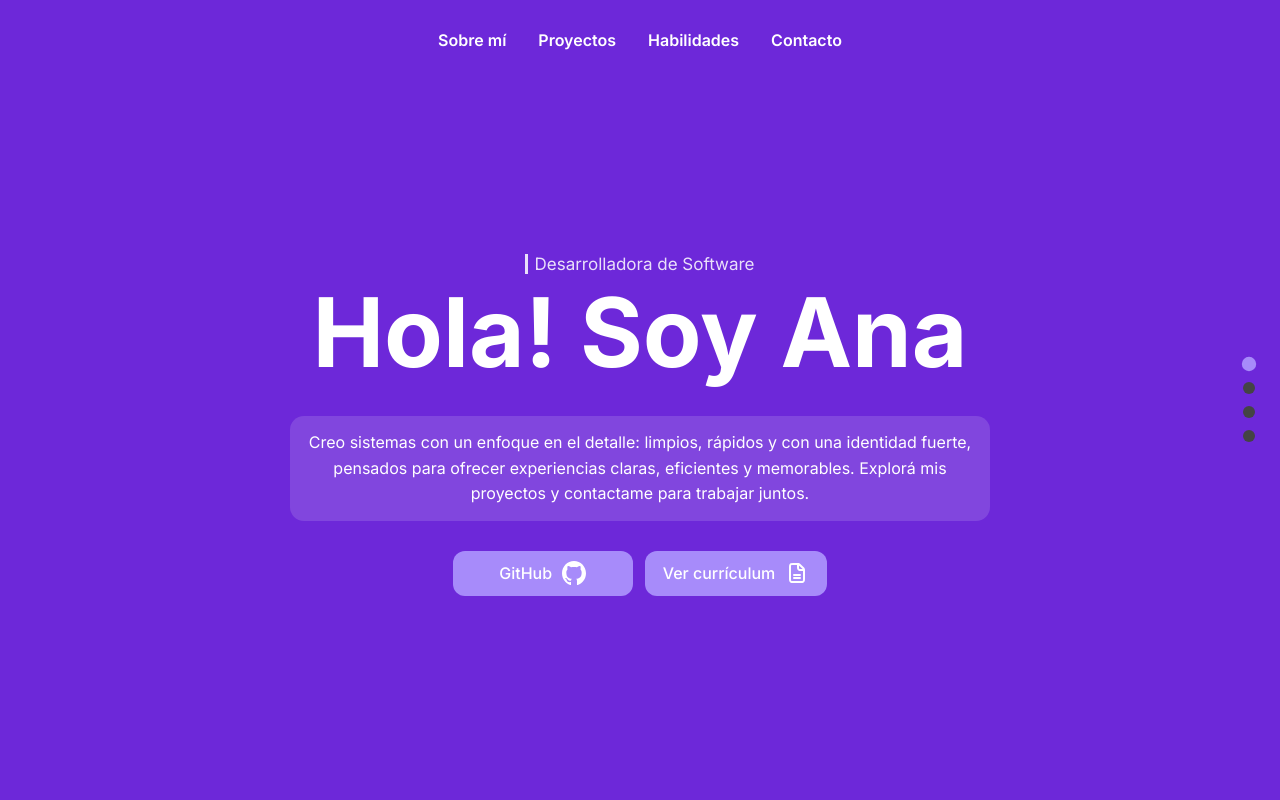
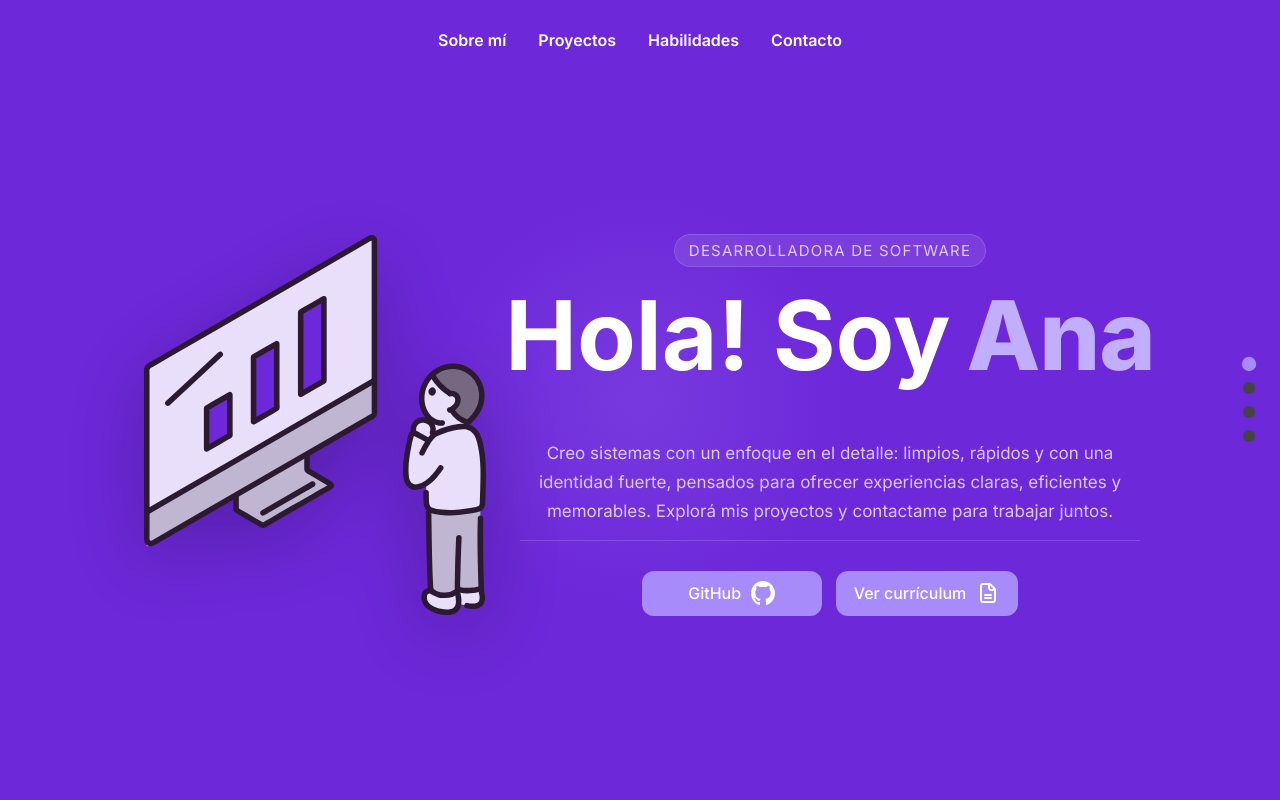
Before and after one commit to anadruetta29/dev-portfolio, a React (Vite) app in the folder frontend/: page / in a window 1280 px wide. Shown: the top 800 px of the page. Built offline with nearby package versions, Linux system fonts and the light colour scheme.

Commit message:
add: css fixing

```diff
--- a/frontend/src/ui/components/sections/about-me/aboute-me.tsx
+++ b/frontend/src/ui/components/sections/about-me/aboute-me.tsx
@@ -4,6 +4,7 @@ import cv from "../../../../../public/cv/CV - Ana Druetta.pdf"
 import githubIcon from "../../../assets/icons/github.svg";
 import docIcon from "../../../assets/icons/document.svg";
 import MainIconButton from "../../atoms/main-icon-button/main-icon-button";
+import heroImg from "../../../assets/icons/computer-and-people.svg";
 import style from "./style.module.css";
 
 type Props = {
@@ -13,16 +14,21 @@ type Props = {
 export default function AbouteMeSection({ id }: Props) {
     return (
         <section id={id} className={style.container}>
-
-            <div className={style.leftSide}>
-
+            <FadeIn delay={0}>
+                <div className={style.illustrationSide}>
+                    <img src={heroImg} alt="" />
+                </div>
+            </FadeIn>
+            <div className={style.informationSide}>
                 <FadeIn delay={0}>
                     <div className={style.titleInformation}>
                         <div className={style.roleTag}>Desarrolladora de Software</div>
-                        <LargeTitle text="Hola! Soy Ana" />
+                        <div className={style.heroTitle}>
+                            <LargeTitle text="Hola! Soy " />
+                            <span className={style.nameHighlight}>Ana</span>
+                        </div>
                     </div>
                 </FadeIn>
-
                 <FadeIn delay={0.4}>
                     <p className={style.description}>
                         Creo sistemas con un enfoque en el detalle: limpios, rápidos y con una
@@ -30,7 +36,6 @@ export default function AbouteMeSection({ id }: Props) {
                         y memorables. Explorá mis proyectos y contactame para trabajar juntos.
                     </p>
                 </FadeIn>
-
                 <FadeIn delay={0.6}>
                     <div className={style.informationButtons}>
                         <MainIconButton
@@ -38,7 +43,7 @@ export default function AbouteMeSection({ id }: Props) {
                             type="button"
                             enabled={true}
                             icon={githubIcon}
-                            onClick={() => window.open("https://github.com", "_blank")}
+                            onClick={() => window.open("https://github.com/anadruetta29", "_blank")}
                         />
                         <MainIconButton
                             text="Ver currículum"
@@ -49,9 +54,7 @@ export default function AbouteMeSection({ id }: Props) {
                         />
                     </div>
                 </FadeIn>
-
             </div>
-
         </section>
     );
 }
--- a/frontend/src/ui/components/sections/about-me/style.module.css
+++ b/frontend/src/ui/components/sections/about-me/style.module.css
@@ -11,14 +11,31 @@
     background-color: var(--dark-primary);
 }
 
-.leftSide {
+.container::before {
+    content: "";
+    position: absolute;
+    width: 420px;
+    height: 420px;
+    background: radial-gradient(
+        circle,
+        var(--primary-soft),
+        transparent 70%
+    );
+    top: 50%;
+    left: 50%;
+    transform: translate(-50%, -50%);
+    pointer-events: none;
+}
+
+
+.informationSide {
     display: flex;
     flex-direction: column;
     align-items: center;
     gap: 30px;
 }
 
-.leftSide h1 {
+.informationSide h1 {
     max-width: 680px;
     color: var(--on-primary);
     line-height: 1.1;
@@ -28,38 +45,65 @@
     display: flex;
     flex-direction: column;
     align-items: center;
-    gap: 6px;
+    gap: 10px;
+}
+
+.heroTitle {
+    display: flex;
+    align-items: baseline;
+    gap: 16px;
+    flex-wrap: wrap;
+    justify-content: center;
+}
+
+.nameHighlight {
+    font-size: 96px;
+    font-weight: 800;
+    letter-spacing: -1px;
+    color: color-mix(in srgb, var(--primary) 70%, var(--on-primary));
 }
 
 .roleTag {
-    display: flex;
-    align-items: center;
-    font-size: 17px;
-    gap: 8px;
-    padding-left: 6px;
-    margin-bottom: 0;
-    color: var(--on-primary);
-    border-left: 3px solid var(--on-primary);
-    opacity: 0.85;
+    font-size: 15px;
+    letter-spacing: 0.08em;
+    text-transform: uppercase;
+    padding: 6px 14px;
+    border-radius: 999px;
+    background: var(--surface-glass-low);
+    color: var(--text-soft);
+    border: 1px solid var(--glass-border);
 }
 
+.description {
+    max-width: 620px;
+    margin: 16px auto 0;
+    padding-bottom: 14px;
+    color: var(--text-soft);
+    line-height: 1.7;
+    font-size: 17px;
+    border-bottom: 1px solid var(--glass-border);
+}
 
-.description {
-    max-width: 700px;
-    margin: 0 auto;
-    padding: 14px 18px;
-    border-radius: 14px;
-    backdrop-filter: blur(2px);
-    color: var(--on-primary);
-    background: var(--surface-glass-medium);
-    line-height: 1.6;
-}
 
 .informationButtons {
     display: flex;
     align-items: center;
     justify-content: center;
-    gap: 12px;
+    gap: 14px;
+}
+
+.illustrationSide {
+  position: relative;
+  display: flex;
+  justify-content: center;
+  pointer-events: none;
+}
+
+.illustrationSide img {
+  width:  380px;
+  max-width: 100%;
+  opacity: 0.85;
+  filter: drop-shadow(0 20px 40px var(--overlay-backdrop));
 }
 
 @media (max-width: 701px) {
@@ -98,4 +142,8 @@
         width: 100%;
     }
 
+    .rightSide {
+        display: none;
+    }
+
 }
```
